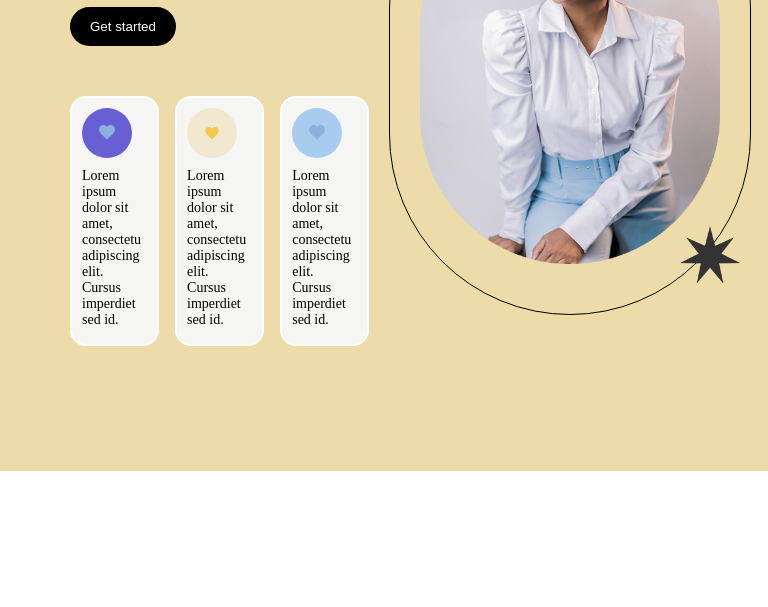
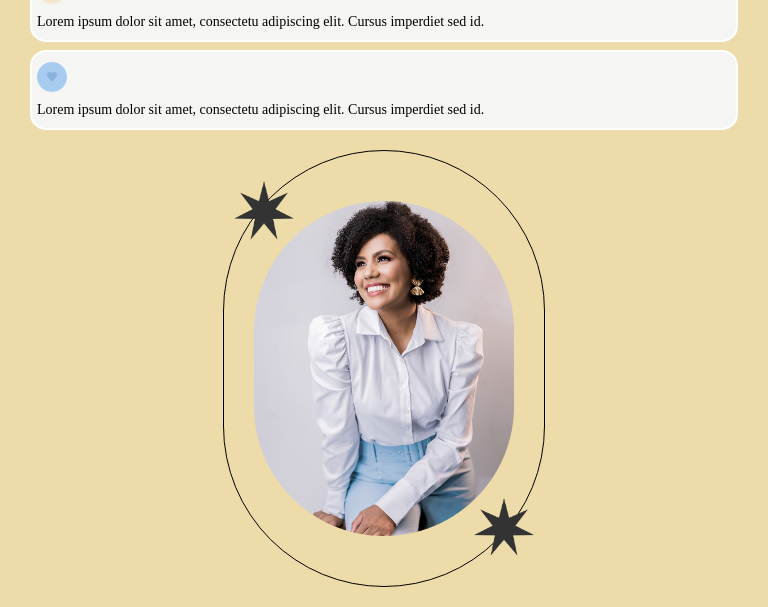
Before and after one commit to chiscookeke11/BCE-project-1, a plain HTML site: page index.html in a window 768 px wide. Shown: the part 329-936 px from the top of the page. Before the commit the page ends 800 px from the top, so only its background shows below. Drawn offline with Linux system fonts and the light colour scheme.

Commit message:
FIrst push

```diff
--- a/style.css
+++ b/style.css
@@ -62,9 +62,8 @@ main {
   border-radius: 16px;
   padding: 10px 16px 16px 10px;
   border: 2px solid white;
-
 }
-.heart-wrapper{
+.heart-wrapper {
   width: 50px !important;
   height: 50px !important;
   border-radius: 50%;
@@ -73,25 +72,21 @@ main {
   justify-content: center !important;
 }
 
-.heart-wrapper.first{
-  background-color: #685FD4;
+.heart-wrapper.first {
+  background-color: #685fd4;
 }
-.heart-wrapper.second{
+.heart-wrapper.second {
   background-color: #f1e8cf;
 }
-.heart-wrapper.third{
+.heart-wrapper.third {
   background-color: #a8cbf0;
 }
-
-
-
 
 .left-section img {
   width: 16px;
 }
 
-
-.right-image-wrapper{
+.right-image-wrapper {
   padding: 50px 30px 50px 30px;
   border-radius: 200px;
   display: flex;
@@ -101,23 +96,65 @@ main {
   width: fit-content;
   position: relative;
 }
-.left-star{
+.left-star {
   position: absolute;
   width: 60px !important;
   left: 10px;
   top: 30px;
 }
-.right-star{
- position: absolute;
+.right-star {
+  position: absolute;
   width: 60px !important;
   right: 10px;
   bottom: 30px;
+}
+
+.right-section img {
+  width: 300px;
 }
 
 
 
 
 
-.right-section img {
-  width: 300px;
+
+
+
+@media (max-width: 768px) {
+  main {
+    flex-direction: column;
+    height: fit-content;
+    padding: 20px 30px 20px 30px;
+  }
+
+  .bottom-box {
+    padding: 10px 5px 10px 5px;
+  }
+  .bottom-part {
+    gap: 8px;
+  }
+  .heart-wrapper {
+    width: 30px !important;
+    height: 30px !important;
+  }
+  .left-section img {
+    width: 10px;
+  }
+
+  .left-section div {
+    max-width: none;
+  }
+
+  .right-section img {
+    width: 260px;
+  }
 }
+
+
+
+
+@media (min-width: 768px) and (max-width: 1024px) {
+  .bottom-part {
+    flex-direction: column;
+  }
+}
```
Also changed, not shown: index.html (+1 -1 lines).
